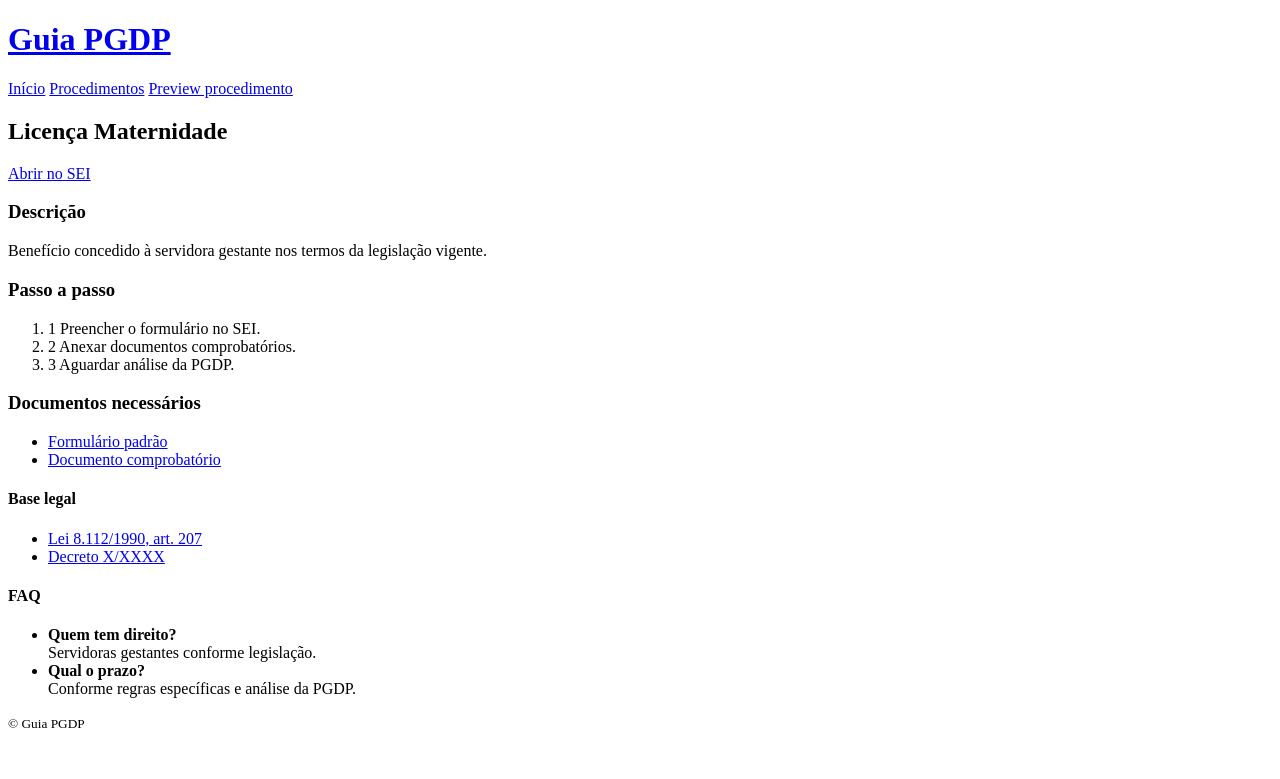
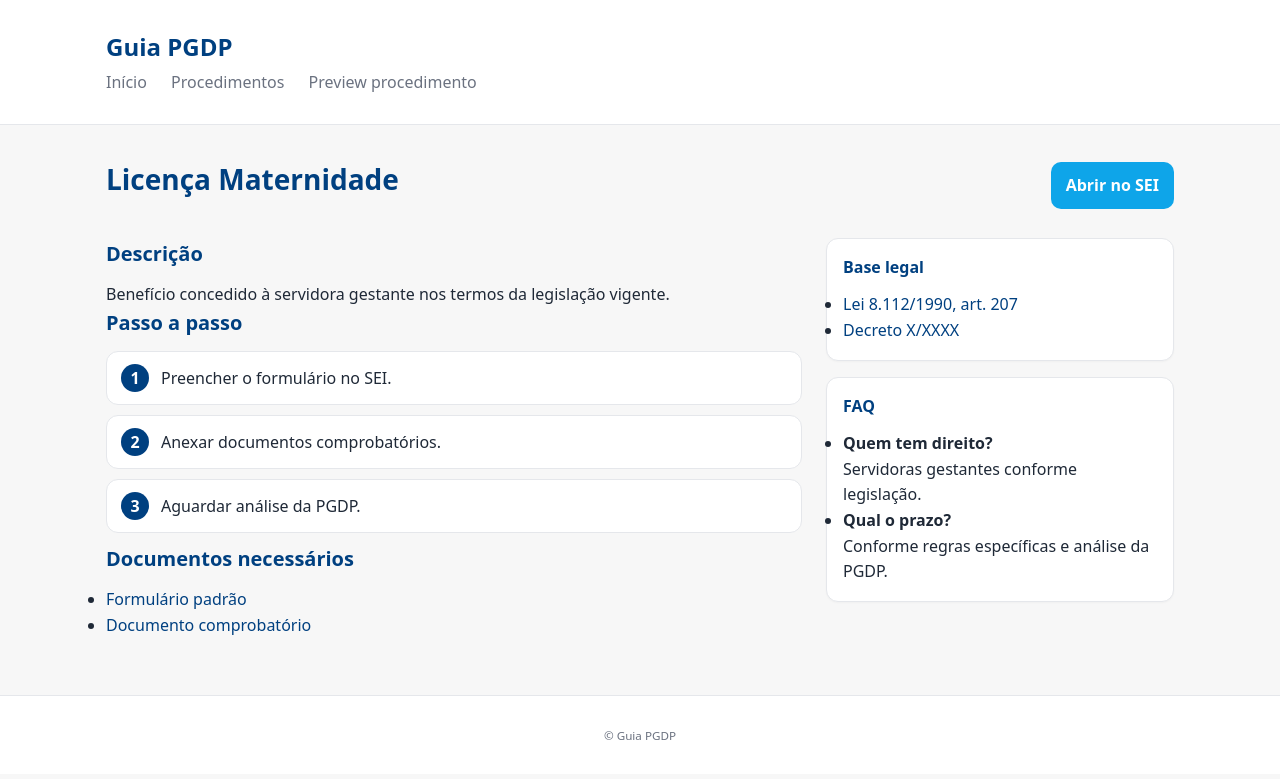
Before and after one commit to CODEP2025/Guia_PGDP, a Django app: page /preview/ in a window 1280 px wide. Shown: the top 779 px of the page. Run offline with Django 5.2, Linux system fonts and the light colour scheme.

Commit message:
style.css

```diff
--- a/guia/static/css/style.css
+++ b/guia/static/css/style.css
@@ -1,4 +1,128 @@
-/* === LAYOUT COM MENU LATERAL === */
+/* ========== VARIÁVEIS DE COR ========== */
+:root {
+  --primary: #004080;       /* azul UNEB */
+  --accent: #0ea5e9;        /* azul claro do botão SEI */
+  --bg: #f7f7f7;            /* fundo geral */
+  --card: #ffffff;          /* fundo cartões */
+  --border: #e5e7eb;        /* bordas suaves */
+  --text: #1f2937;          /* texto */
+  --muted: #6b7280;         /* texto secundário */
+}
+
+/* ========== RESET BÁSICO ========== */
+* { box-sizing: border-box; margin: 0; padding: 0; }
+
+body {
+  font-family: system-ui, -apple-system, "Segoe UI", Roboto, Arial, sans-serif;
+  background: var(--bg);
+  color: var(--text);
+  line-height: 1.6;
+}
+
+a { color: var(--primary); text-decoration: none; }
+a:hover { text-decoration: underline; }
+
+.container {
+  width: min(1100px, 92vw);
+  margin: 0 auto;
+  padding: 16px;
+}
+
+/* ========== CABEÇALHO ========== */
+.site-header {
+  background: var(--card);
+  border-bottom: 1px solid var(--border);
+  padding: 12px 0;
+}
+
+.site-title { margin: 0; font-size: 24px; }
+.site-title a { color: var(--primary); text-decoration: none; }
+
+.site-nav { margin-top: 4px; }
+.site-nav a { margin-right: 20px; font-weight: 500; color: var(--muted); }
+.site-nav a:hover { color: var(--primary); }
+
+/* ========== RODAPÉ ========== */
+.site-footer {
+  background: var(--card);
+  border-top: 1px solid var(--border);
+  text-align: center;
+  padding: 12px 0;
+  margin-top: 40px;
+  font-size: 14px;
+  color: var(--muted);
+}
+
+/* ========== GRID 2 COLUNAS (procedure_detail) ========== */
+.grid-2col {
+  display: grid;
+  grid-template-columns: 2fr 1fr;
+  gap: 24px;
+  margin-top: 24px;
+}
+@media (max-width: 900px) {
+  .grid-2col { grid-template-columns: 1fr; }
+}
+
+/* ========== CARTÕES / BOX ========== */
+.card {
+  background: var(--card);
+  border: 1px solid var(--border);
+  border-radius: 12px;
+  padding: 16px;
+  margin-bottom: 16px;
+  box-shadow: 0 1px 2px rgba(0,0,0,.03);
+}
+
+/* ========== LISTA DE PASSOS ========== */
+.steps {
+  counter-reset: step;
+  padding-left: 0;
+  list-style: none;
+}
+.steps li {
+  background: var(--card);
+  border: 1px solid var(--border);
+  border-radius: 12px;
+  padding: 12px 14px;
+  margin-bottom: 10px;
+  display: flex; align-items: center; gap: 12px;
+}
+.step-num {
+  display: inline-block;
+  width: 28px; height: 28px; line-height: 28px;
+  text-align: center; border-radius: 50%;
+  background: var(--primary); color: white; font-weight: 600;
+}
+
+/* ========== BOTÕES ========== */
+.btn {
+  display: inline-block; font-weight: 600;
+  padding: 10px 14px; border-radius: 10px;
+  border: 1px solid var(--border);
+  background: var(--card); color: var(--primary);
+  text-decoration: none;
+}
+.btn:hover { filter: brightness(0.98); text-decoration: none; }
+
+.btn-sei {
+  background: var(--accent);
+  color: white; border-color: transparent;
+}
+.btn-sei:hover { filter: brightness(0.95); }
+
+/* ========== TÍTULOS ========== */
+h1, h2, h3, h4 { margin-bottom: 12px; color: var(--primary); }
+h2 { font-size: 28px; }
+h3 { font-size: 20px; }
+
+/* ========== ÁREA DO PROCEDIMENTO ========== */
+.procedure-header {
+  display: flex; align-items: center; justify-content: space-between;
+  margin: 16px 0 20px 0;
+}
+
+/* ========== LAYOUT COM MENU LATERAL (lista) ========== */
 .layout-sidebar {
   display: grid;
   grid-template-columns: 260px 1fr;
@@ -8,10 +132,7 @@
 @media (max-width: 900px) {
   .layout-sidebar { grid-template-columns: 1fr; }
 }
-.sidebar .filters {
-  list-style: none;
-  padding-left: 0;
-}
+.sidebar .filters { list-style: none; padding-left: 0; }
 .sidebar .filters li { margin: 6px 0; }
 .sidebar .filters a { color: var(--text); }
 .sidebar .filters a:hover { color: var(--primary); }
@@ -28,10 +149,7 @@
 }
 
 .proc-list { list-style: none; padding-left: 0; }
-.proc-item {
-  display: flex; align-items: center; justify-content: space-between;
-  gap: 12px;
-}
+.proc-item { display: flex; align-items: center; justify-content: space-between; gap: 12px; }
 .proc-title { margin: 0 0 4px 0; }
 .proc-cat { color: var(--muted); font-size: 14px; }
 .proc-desc { margin-top: 6px; }
```
